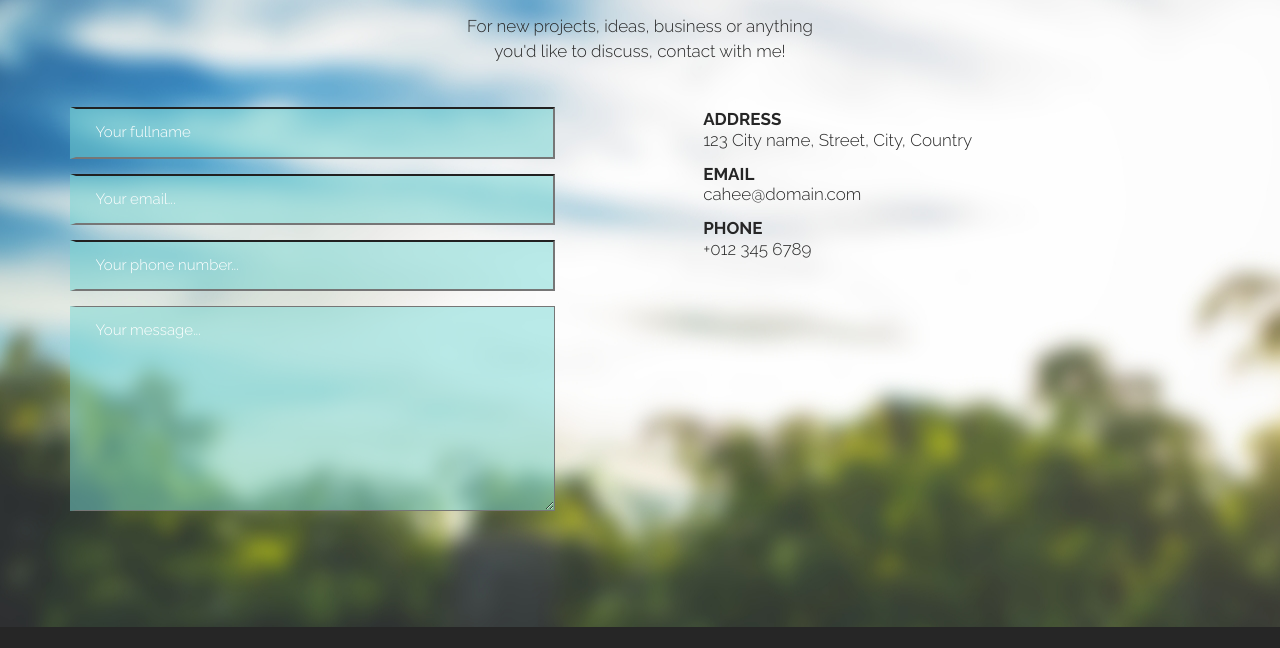
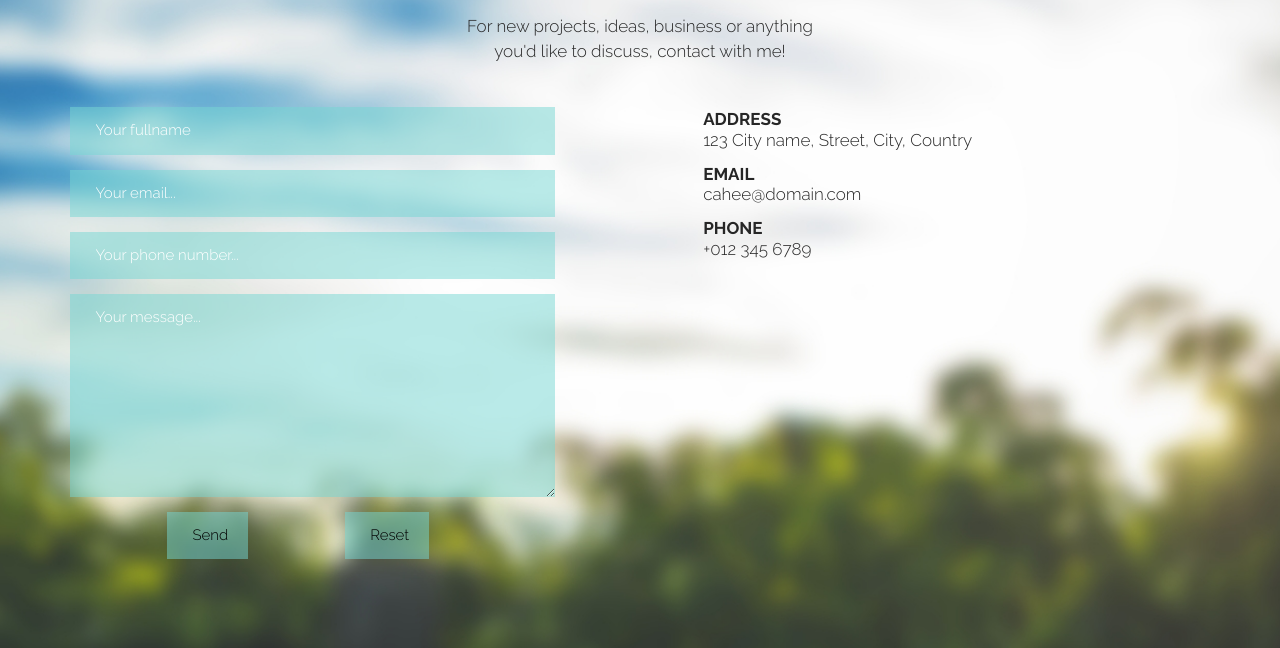
Before and after one commit to fOksia/cahee-scss, a website: page index.html in a window 1280 px wide. Shown: the part 5344-5992 px from the top of the page. Drawn offline with Linux system fonts and the light colour scheme.

Commit message:
gagawhaw

```diff
--- a/index.html
+++ b/index.html
@@ -162,8 +162,10 @@
             <input class="contact__input" type="email" name="email" placeholder="Your email..." required>
             <input class="contact__input" type="phone" name="phone" placeholder="Your phone number..." required>
             <textarea class="contact__input" name="message" cols="30" rows="10" placeholder="Your message..."></textarea>
-            <!-- <button type="submit"></button>
-            <button type="reset"></button> -->
+            <div class="contact__inner">
+              <button class=" contact__input contact__btn" type="submit">Send</button>
+              <button class=" contact__input contact__btn" type="reset">Reset</button>
+            </div>
           </form>
           <div class="contact__info">
             <div class="contact__caption">ADDRESS</div>
--- a/scss/style.scss
+++ b/scss/style.scss
@@ -299,6 +299,7 @@ h2 {
 
 .contact {
   text-align: center;
+  background: center/cover no-repeat;
   // &__title {}
   &__text {
     max-width: 33.3%;
@@ -316,6 +317,7 @@ h2 {
   }
   &__input {
     background-color: rgba(119, 216, 211, .5);
+    border: none;
     border-left: .4em solid transparent;
     outline: none;
     margin-bottom: 1em;
@@ -324,10 +326,17 @@ h2 {
     @include hover {
       background-color: rgba(119, 216, 211, 1);
       border-left: .4em solid #355b82;
+      outline: none;
     }
     &::placeholder {
       color: $light;
     }
+  }
+  &__inner {
+    display: flex;
+  }
+  &__btn {
+    margin-left: 20%;
   }
   &__info {
     width: calc(50% - 85px);
```
Also changed, not shown: css/style.css, 2 other files.
